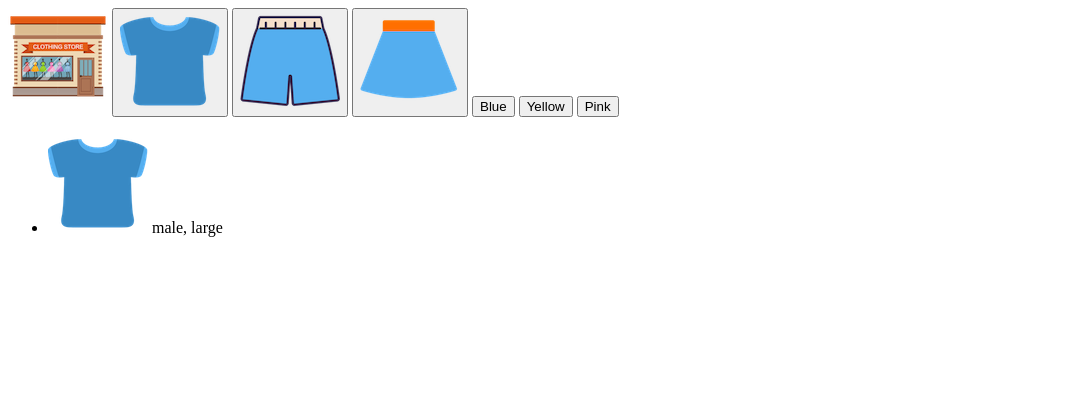
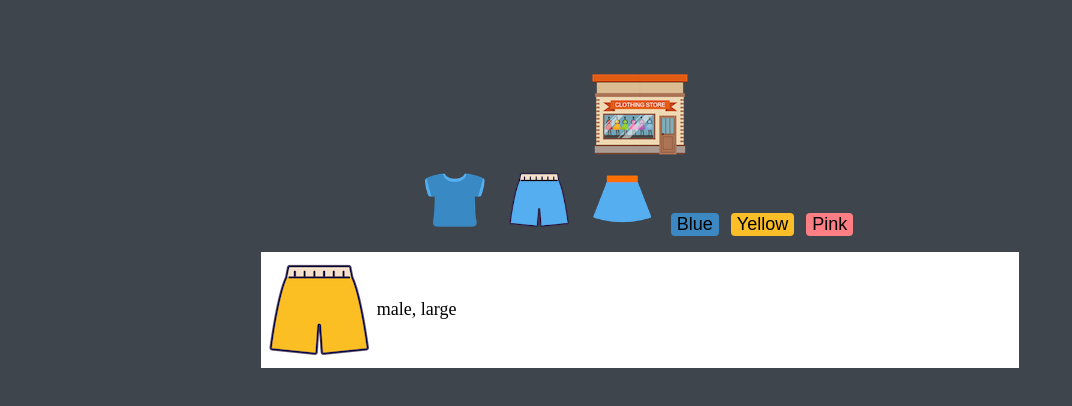
Before and after one commit to nohsangwoo/shopping-mall-mini-game-clone, a plain HTML site: page index.html in a window 1280 px wide. Shown: the whole page, without its empty margins (0-1072 px from the left). Drawn offline with Linux system fonts and the light colour scheme.

Commit message:
update css part

```diff
--- a/index.html
+++ b/index.html
@@ -12,6 +12,7 @@
     <img src="img/logo.png" alt="logo" class="logo" />
 
     <!-- buttons -->
+    <div>
       <button class="btn">
         <img src="img/blue_t.png" alt="tshirt" class="imgBtn" />
       </button>
@@ -24,11 +25,11 @@
       <button class="btn colorBtn blue">Blue</button>
       <button class="btn colorBtn yellow">Yellow</button>
       <button class="btn colorBtn pink">Pink</button>
-
+    </div>
     <!-- Items -->
     <ul class="items">
       <li class="item">
-        <img src="img/blue_t.png" alt="" class="utem__thumbnail" />
+        <img src="img/yellow_p.png" alt="" class="utem__thumbnail" />
         <span class="item__description">male, large</span>
       </li>
     </ul>
--- a/style.css
+++ b/style.css
@@ -6,8 +6,102 @@
   --color-yellow: #fbbe28;
   --color-pink: #fd7f84;
   --color-light-grey: #dfdfdf;
+
+  /* size */
+  --base-space: 8px;
+  --size-button: 60px;
+  --size-border: 4px;
+  --size-thumbnail: 40px;
+  --font-size: 18px;
+
+  /* animation */
+  --size-animation-duration: 300ms;
 }
 
+body {
+  height: 100vh;
+  background-color: var(--color-black);
+  display: flex;
+  flex-direction: column;
+  justify-content: center;
+  align-items: center;
+}
 * {
   box-sizing: border-box;
 }
+
+.logo {
+  cursor: pointer;
+  transition: transform var(--size-animation-duration) ease;
+}
+
+.logo:hover {
+  transform: scale(1.1);
+}
+
+.btn {
+  background-color: transparent;
+  border: none;
+  outline: none;
+  cursor: pointer;
+  transition: transform var(--size-animation-duration) ease;
+  margin-right: var(--base-space);
+}
+
+.btn:hover,
+.logo:hover {
+  transform: scale(1.1);
+}
+
+.buttons {
+  display: flex;
+  align-items: center;
+}
+.imgBtn {
+  width: var(--size-button);
+  height: var(--size-button);
+}
+
+.colorBtn {
+  font-size: var(--font-size);
+  padding: var(--base-space * 2);
+  border-radius: var(--size-border);
+}
+
+.blue {
+  background-color: var(--color-blue);
+}
+
+.yellow {
+  background-color: var(--color-yellow);
+}
+
+.pink {
+  background-color: var(--color-pink);
+}
+
+.items {
+  width: 60%;
+  height: 60%;
+  list-style: none;
+  padding-left: 0;
+  overflow-y: scroll;
+}
+
+.item {
+  background-color: white;
+  display: flex;
+  align-items: center;
+  padding: var(--base-space);
+  margin-bottom: var(--base-space);
+}
+
+.item__tumbnail {
+  width: var(--size-thumbnail);
+  height: var(--size-thumbnail);
+}
+
+.item__description {
+  margin-left: var(--base-space);
+  font-size: var(--font-size);
+}
```
Lines whose indentation alone changed are shown as unchanged.
